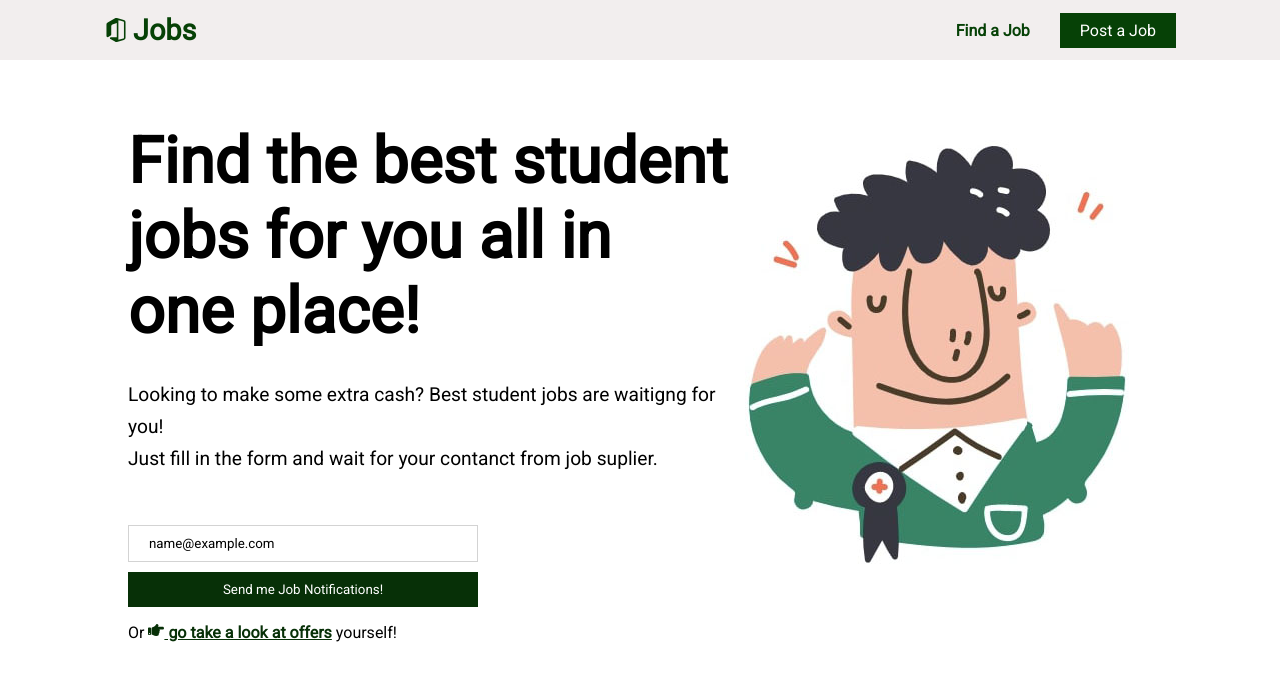
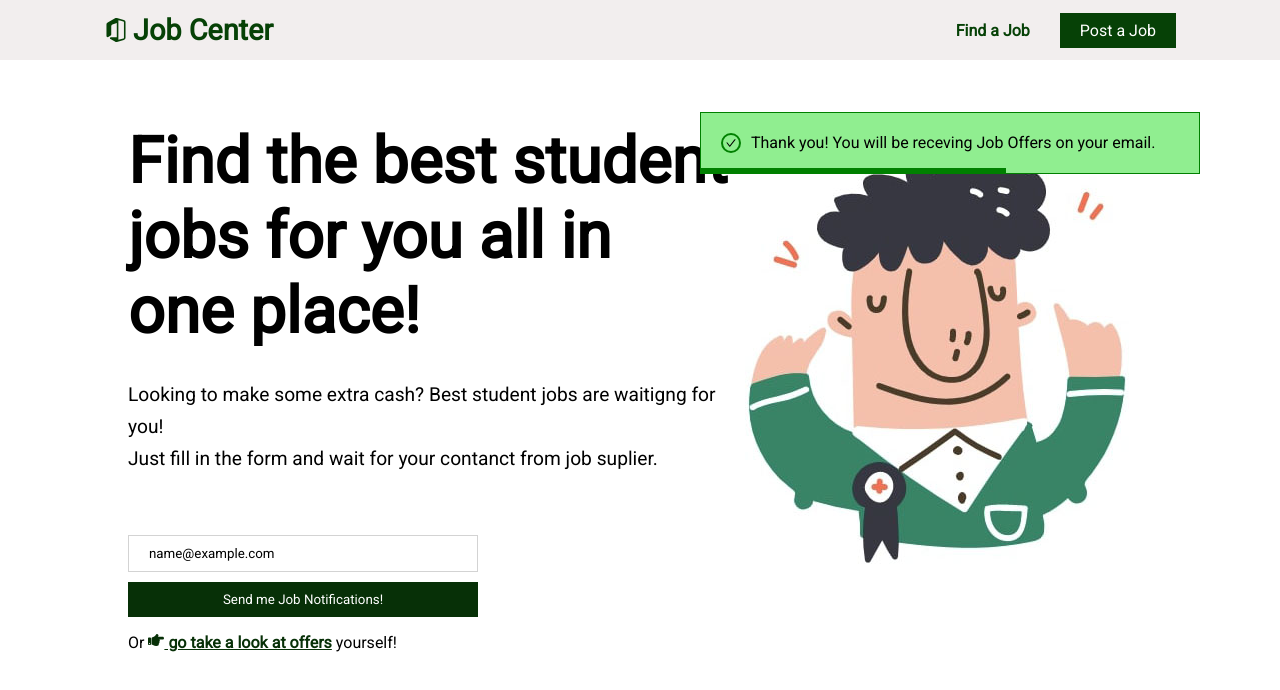
Before and after one commit to lnikol00/jobs-react, a React (Create React App) app: page / in a window 1280 px wide. Both pictures are taken after typing "name@example.com" into the empty fields and a click on the button "Send me Job Notifications!". Shown: the top 690 px of the page. Built offline with nearby package versions, Linux system fonts and the light colour scheme.

Commit message:
adding popup note

```diff
--- a/src/components/header/Header.tsx
+++ b/src/components/header/Header.tsx
@@ -7,7 +7,7 @@ function Header() {
         <div className={styles.headerContainer}>
             <Link to="/" className={styles.heading}>
                 <SiIcons.SiMicrosoftoffice />
-                <h2 >Jobs</h2>
+                <h2>Job Center</h2>
             </Link>
             <div className={styles.links}>
                 <li>
--- a/src/pages/home/Home.tsx
+++ b/src/pages/home/Home.tsx
@@ -1,16 +1,33 @@
-import { useRef, useState } from "react"
+import { useEffect, useRef, useState } from "react"
 import { Link } from "react-router-dom";
 import styles from "./home.module.css"
 import image from "./img/slika.jpg"
 import * as FaIcons from "react-icons/fa"
+import PopUp from "./PopUp";
 
 function Home() {
-    const ref = useRef<null>(null);
+    const form = useRef<HTMLFormElement>(null);
     const [email, setEmail] = useState<string>("")
+    const [showPopup, setShowPopup] = useState<boolean>(false)
 
     const handelSubmit = (e: React.FormEvent<HTMLFormElement>) => {
         e.preventDefault();
         console.log(`mail: ${email}`)
+        form.current?.reset();
+        setShowPopup(true)
+    }
+
+    useEffect(() => {
+        const timer = setTimeout(() => {
+            setShowPopup(false)
+        }, 5000)
+
+        return () => { clearTimeout(timer) }
+    }, [showPopup])
+
+    let popup = null;
+    if (showPopup) {
+        popup = <PopUp />
     }
 
     return (
@@ -21,8 +38,12 @@ function Home() {
                     Best student jobs are waitigng for you! <br />
                     Just fill in the form and wait for your contanct from job suplier.
                 </span>
-                <form ref={ref} onSubmit={handelSubmit}>
+                <div className={styles.popup}>
+                    {popup}
+                </div>
+                <form ref={form} onSubmit={handelSubmit}>
                     <input
+                        type="email"
                         value={email}
                         placeholder="Your Email Address"
                         onChange={(e) => setEmail(e.target.value)}
--- /dev/null
+++ b/src/pages/home/PopUp.tsx
@@ -0,0 +1,17 @@
+import styles from "./home.module.css"
+import * as AiIcons from "react-icons/ai"
+import ProgressBar from "./ProgressBar"
+
+function PopUp() {
+    return (
+        <div className={styles.popupContainer}>
+            <div className={styles.note}>
+                <AiIcons.AiOutlineCheck />
+                <p>Thank you! You will be receving Job Offers on your email.</p>
+            </div>
+            <ProgressBar />
+        </div>
+    )
+}
+
+export default PopUp
--- /dev/null
+++ b/src/pages/home/ProgressBar.tsx
@@ -0,0 +1,24 @@
+import { useEffect, useState } from "react"
+import styles from "./home.module.css"
+
+function ProgressBar() {
+    const [filled, setFilled] = useState<number>(0)
+
+    useEffect(() => {
+        setTimeout(() => setFilled(prev => prev += 2), 86)
+    }, [filled])
+
+    return (
+        <div className={styles.progressBar}>
+            <div style={{
+                height: "100%",
+                width: `${filled}%`,
+                backgroundColor: "green",
+                transition: "width 0.5s"
+            }}>
+            </div>
+        </div>
+    )
+}
+
+export default ProgressBar
--- a/src/pages/home/home.module.css
+++ b/src/pages/home/home.module.css
@@ -32,7 +32,6 @@
 .text input {
     border: 1px solid lightgray;
     padding: 10px 20px;
-    margin-top: 20px;
 }
 
 .text button {
@@ -48,3 +47,43 @@
     color: rgb(7, 48, 7);
     font-weight: 700;
 }
+
+.popupContainer {
+    display: flex;
+    /* padding: 20px 0px; */
+    border: 1px solid green;
+    /* border-radius: 16px; */
+    width: 500px;
+    text-align: center;
+    background-color: lightgreen;
+    position: absolute;
+    right: 5rem;
+    top: 7rem;
+    flex-direction: column;
+}
+
+.note {
+    display: flex;
+    margin-bottom: 10px;
+    padding: 20px 20px 5px;
+}
+
+.popupContainer svg {
+    border-radius: 50%;
+    border: 2px solid green;
+    width: 20px;
+    height: 20px;
+    padding: 2px;
+    margin-right: 10px;
+    font-size: 18px;
+}
+
+.progressBar {
+    position: relative;
+    overflow: hidden;
+    width: 499px;
+    height: 5px;
+    background-color: lightgreen;
+    border-left: 1px solid green;
+    border-right: 1px solid green;
+}
```
